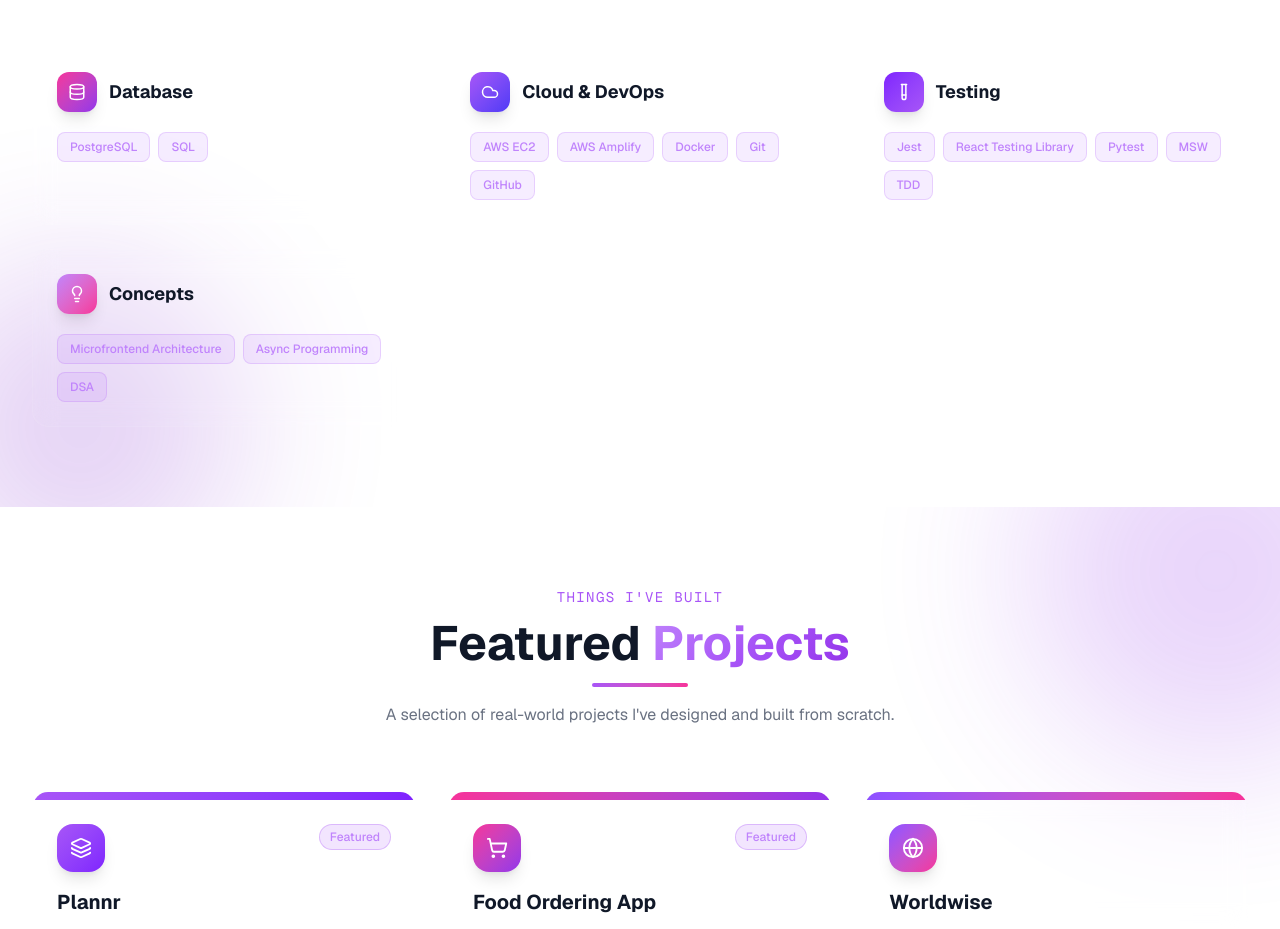
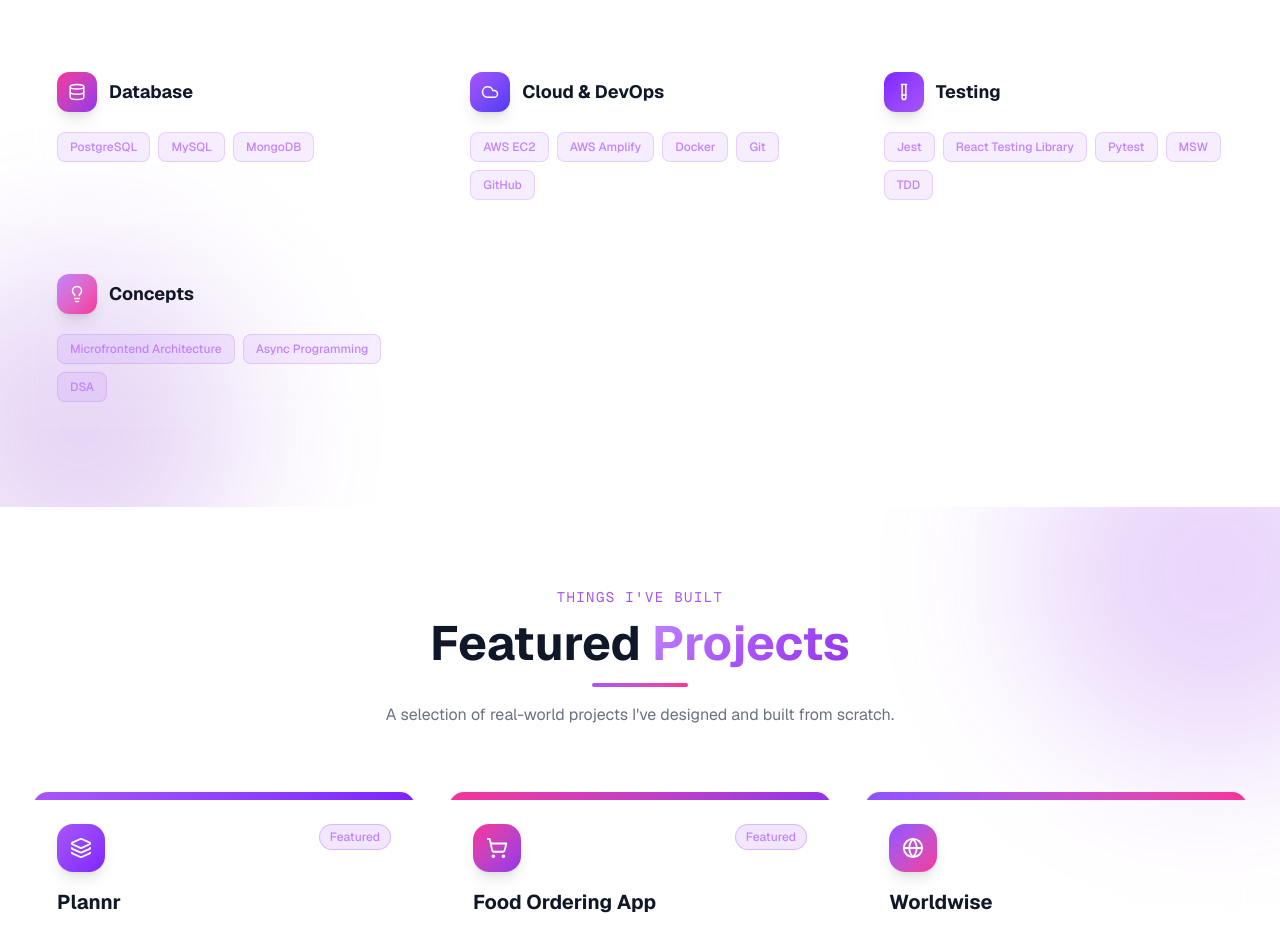
Before and after one commit to rajesh-rk-1202/rajesh-frontend, a Next.js app: page / in a window 1280 px wide. Shown: the part 2185-3114 px from the top of the page. Built offline with nearby package versions, Linux system fonts and the light colour scheme; no server answers; the database is empty.

Commit message:
Updated database skills

```diff
--- a/src/components/sections/Skills.tsx
+++ b/src/components/sections/Skills.tsx
@@ -43,7 +43,7 @@ const skillCategories = [
     title: 'Database',
     icon: Database,
     color: 'from-pink-500 to-purple-600',
-    skills: ['PostgreSQL', 'SQL'],
+    skills: ['PostgreSQL', 'MySQL', 'MongoDB'],
   },
   {
     title: 'Cloud & DevOps',
```
